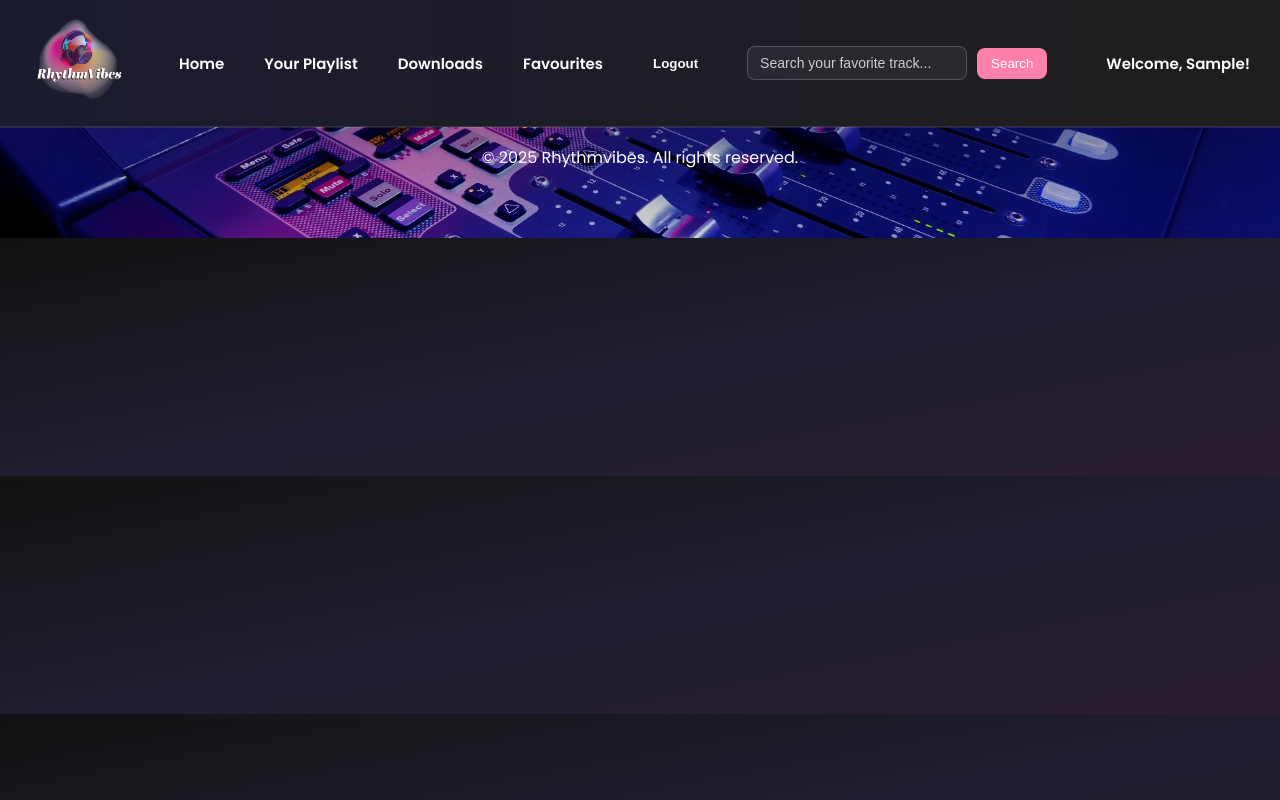
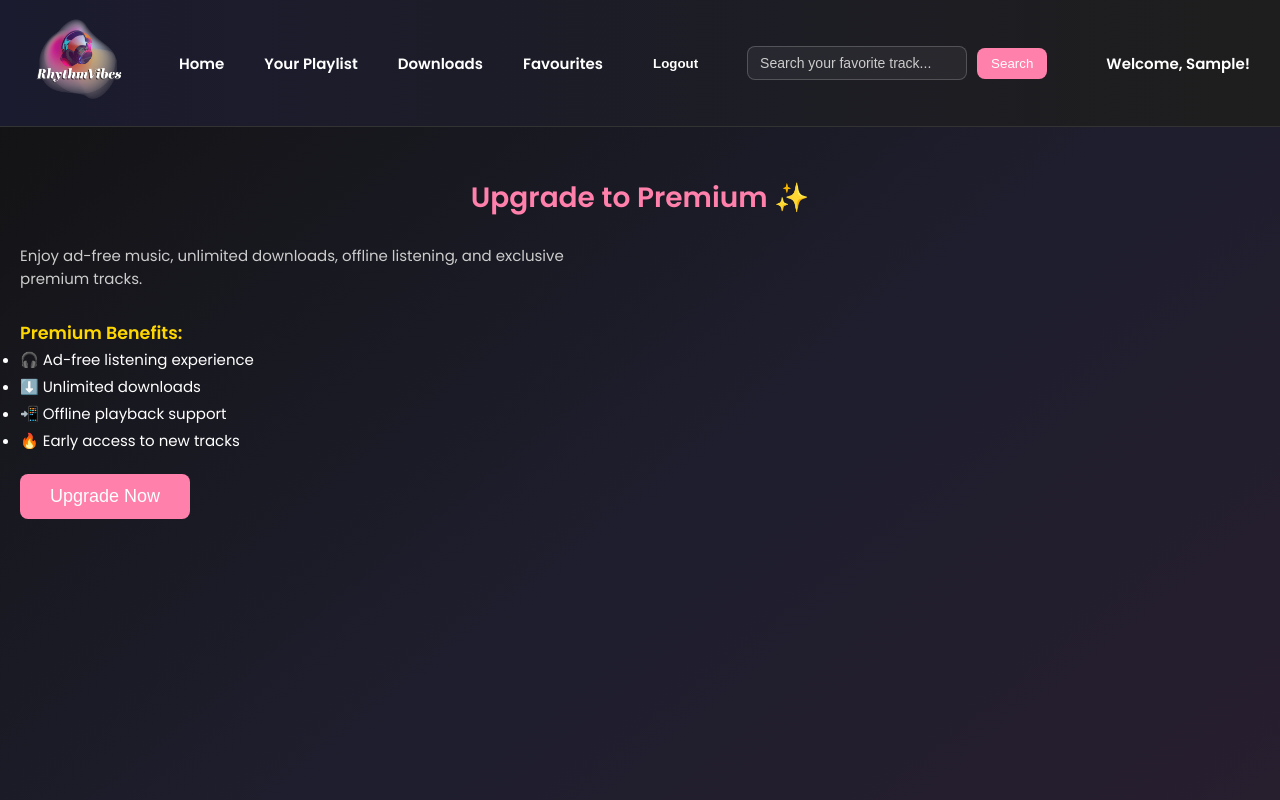
Before and after one commit to 29Meghana/rhythmvibes-frontend, a React (Create React App) app: page /premium in a window 1280 px wide. Shown: the top 800 px of the page. Built offline with nearby package versions, Linux system fonts and the light colour scheme; sample sign-in values are in the browser's storage.

Commit message:
premium page added

```diff
--- a/src/App.js
+++ b/src/App.js
@@ -9,6 +9,7 @@ import FavouritesPage from './pages/FavouritesPage';
 import DownloadsPage from './pages/DownloadsPage';
 import AddMusicPage from './pages/AddMusicPage';
 import PlaylistPage from './pages/PlaylistPage';
+import PremiumPage from './pages/PremiumPage'; // ✅ NEW
 import '@fortawesome/fontawesome-free/css/all.min.css';
 
 function App() {
@@ -92,7 +93,6 @@ function App() {
 
   const handlePrevious = () => {
     if (songList.length === 0) return;
-
     const prevIndex = (currentIndex - 1 + songList.length) % songList.length;
     handleSongChange(songList[prevIndex], prevIndex);
   };
@@ -117,6 +117,7 @@ function App() {
           <Route path="/favourites" element={isLoggedIn ? <FavouritesPage onSongChange={handleSongChange} /> : <Navigate to="/" />} />
           <Route path="/playlist" element={isLoggedIn ? <PlaylistPage onSongChange={handleSongChange} /> : <Navigate to="/" />} />
           <Route path="/add-music" element={isLoggedIn ? <AddMusicPage /> : <Navigate to="/" />} />
+          <Route path="/premium" element={isLoggedIn ? <PremiumPage /> : <Navigate to="/" />} /> {/* ✅ New Premium Route */}
         </Routes>
       </div>
 
--- /dev/null
+++ b/src/pages/PremiumPage.js
@@ -0,0 +1,38 @@
+import React from 'react';
+import '../App.css';
+
+function PremiumPage() {
+  return (
+    <div className="premium-page" style={{ padding: '50px 20px', minHeight: '100vh' }}>
+      <h2 className="section-title">Upgrade to Premium ✨</h2>
+      <p style={{ color: '#ccc', maxWidth: '600px' }}>
+        Enjoy ad-free music, unlimited downloads, offline listening, and exclusive premium tracks.
+      </p>
+
+      <div style={{ marginTop: '30px' }}>
+        <h3 style={{ color: 'gold' }}>Premium Benefits:</h3>
+        <ul style={{ color: 'white', lineHeight: '1.8' }}>
+          <li>🎧 Ad-free listening experience</li>
+          <li>⬇️ Unlimited downloads</li>
+          <li>📲 Offline playback support</li>
+          <li>🔥 Early access to new tracks</li>
+        </ul>
+
+        <button style={{
+          marginTop: '20px',
+          padding: '12px 30px',
+          fontSize: '18px',
+          backgroundColor: '#ff80ab',
+          border: 'none',
+          borderRadius: '8px',
+          color: 'white',
+          cursor: 'pointer'
+        }}>
+          Upgrade Now
+        </button>
+      </div>
+    </div>
+  );
+}
+
+export default PremiumPage;
```
